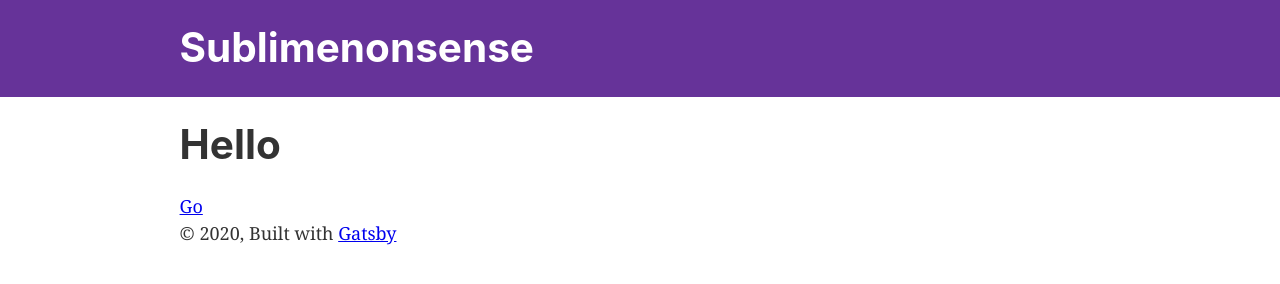
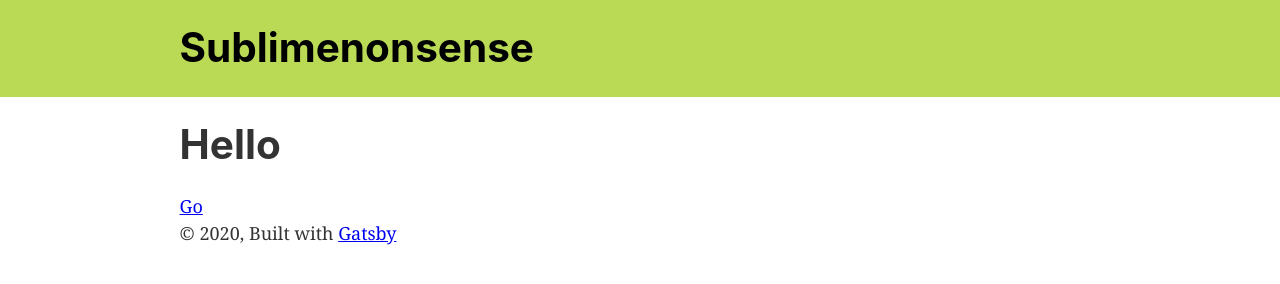
Before and after one commit to DushanT/sublimenonsense, a Gatsby site: page / in a window 1280 px wide. Built offline with nearby package versions, Linux system fonts and the light colour scheme; Gatsby itself is replaced by a stand-in of ours.

Commit message:
change header colors

```diff
--- a/src/components/header.js
+++ b/src/components/header.js
@@ -5,7 +5,7 @@ import React from "react"
 const Header = ({ siteTitle }) => (
   <header
     style={{
-      background: `rebeccapurple`,
+      background: `#bada55`,
       marginBottom: `1.45rem`,
     }}
   >
@@ -20,7 +20,7 @@ const Header = ({ siteTitle }) => (
         <Link
           to="/"
           style={{
-            color: `white`,
+            color: `black`,
             textDecoration: `none`,
           }}
         >
```
